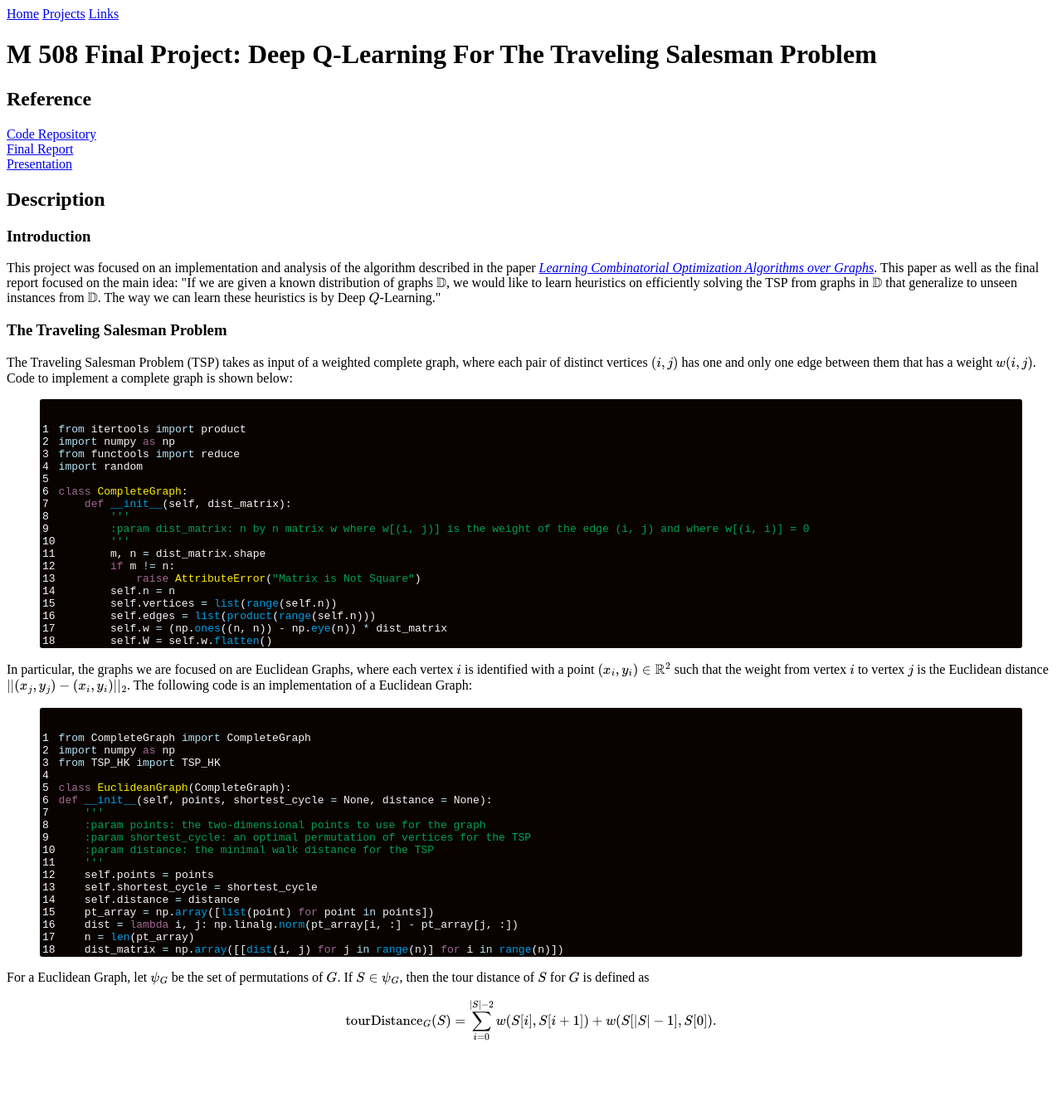
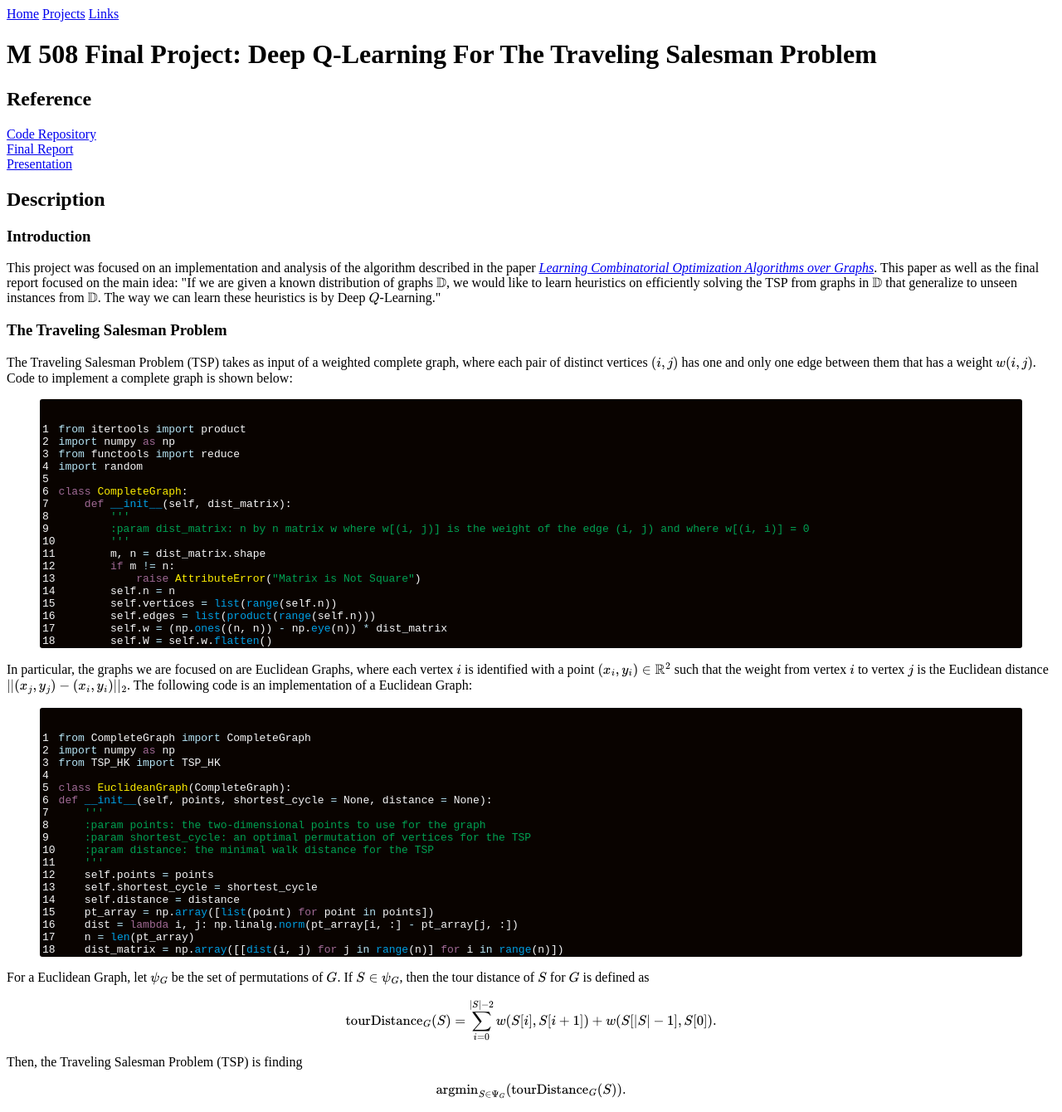
Before and after one commit to CategorIAN/categorian.github.io, a Jekyll site: the page built from projects/msu/m_508/q_learning_for_tsp.md, in a window 1280 px wide. Shown: the whole page at 83% size. Built offline with Jekyll 4.4.1, drawn with Linux system fonts in a browser that asks for light colours; formulas are drawn with MathJax 3; before the commit the page ends 1271 px from its top, so only the background shows below that.

Commit message:
Update q_learning_for_tsp.md

```diff
--- a/projects/msu/m_508/q_learning_for_tsp.md
+++ b/projects/msu/m_508/q_learning_for_tsp.md
@@ -150,4 +150,6 @@ For a Euclidean Graph, let \(\psi_G\) be the set of permutations of \(G\). If \(
     \[
     \text{tourDistance}_G(S) = \sum_{i=0}^{|S|-2} w(S[i], S[i+1]) + w(S[|S|-1], S[0]).
     \]
+Then, the Traveling Salesman Problem (TSP) is finding
+\[\text{argmin}_{S\in \Psi_G}(\text{tourDistance}_G(S)).\]
 </p>
```
